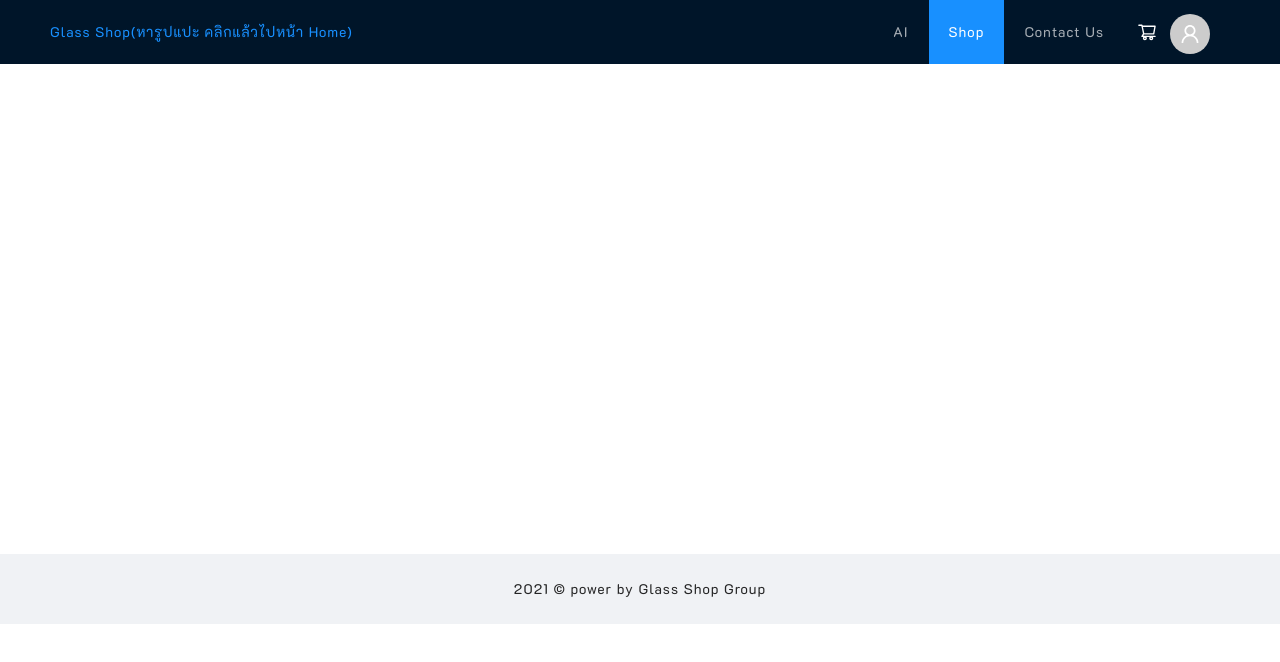
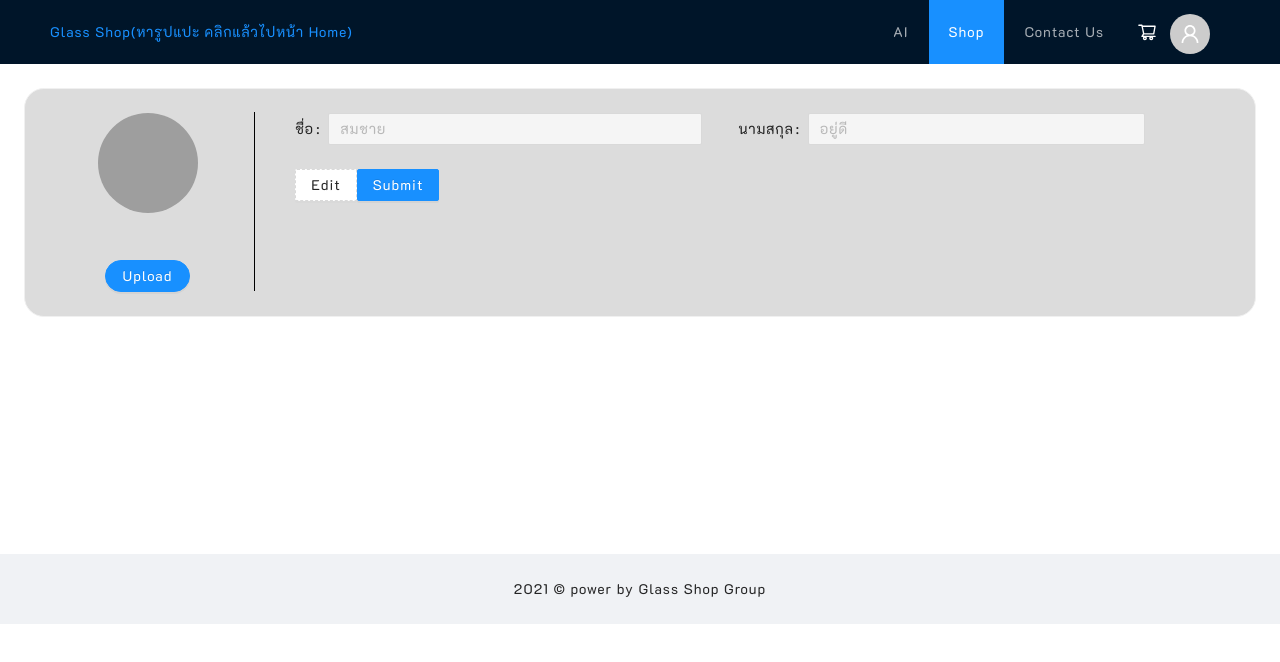
Before and after one commit to prkpwm/glasses_shop, a React (Create React App) app in the folder Client/my-app/: page /GlassShop/Profile in a window 1280 px wide. Shown: the top 662 px of the page. Built offline with nearby package versions, Linux system fonts and the light colour scheme; grey boxes are pictures that could not be loaded.

Commit message:
update Profile

```diff
--- a/Client/my-app/src/App.js
+++ b/Client/my-app/src/App.js
@@ -10,6 +10,7 @@ import Home from "./components/pages/Home/Home";
 import ShopHome from "./components/pages/Shop/ShopHome";
 import ContactusHome from "./components/pages/Contactus/ContactusHome";
 import Mycarthome from "./components/pages/Mycart/Mycarthome";
+import Profile from "./components/pages/UserInfo/Profile";
 import { Layout, Row, Col, Avatar, Space, Menu, Dropdown, Card, Button } from "antd";
 import { Link } from "react-router-dom";
 import { UserOutlined,ShoppingCartOutlined } from "@ant-design/icons";
@@ -23,7 +24,8 @@ const menu = (
 
 const menu1 = (
   <Menu>
-    <Menu.Item key="1">ตั้งค่าบัญชีผู้ใช้งาน</Menu.Item>
+    <Menu.Item key="1">
+              <Link to="/GlassShop/Profile">โปรไฟล์</Link></Menu.Item>
     <Menu.Divider />
     <Menu.Item key="3" onClick={() => { localStorage.clear(); window.location.replace("/") }}>ออกจากระบบ</Menu.Item>
   </Menu>
@@ -92,6 +94,7 @@ function App() {
             <Route exact path="/GlassShop/Shopping" component={ShopHome} />
             <Route exact path="/GlassShop/Contact" component={ContactusHome} />
             <Route exact path="/GlassShop/Mycart" component={Mycarthome} />
+            <Route exact path="/GlassShop/Profile" component={Profile} />
           </div>
         </Content>
         <Footer style={{ textAlign: "center" }}>
--- /dev/null
+++ b/Client/my-app/src/components/pages/UserInfo/Profile.js
@@ -0,0 +1,73 @@
+import React, { useState} from "react";
+import { Row, Col, Card, Avatar, Divider, Form, Input, Button } from "antd";
+
+function Profile() {
+    const [editform, seteditform] = useState(true);
+    const onFinish = (values) => {
+        console.log('Success:', values);
+    };
+
+    const onFinishFailed = (errorInfo) => {
+        console.log('Failed:', errorInfo);
+    };
+    return (
+        <div>
+            <Card style={{ backgroundColor: "#DCDCDC", borderRadius: 20, fontSize: 25 }}>
+                <Row>
+                    <Col span={4} style={{ textAlign: "center" }}>
+                        <Avatar src="https://zos.alipayobjects.com/rmsportal/ODTLcjxAfvqbxHnVXCYX.png" size={100} />
+                        <br /><br />
+                        <Button shape="round" type="primary">Upload</Button>
+                    </Col>
+                    <Col span={1}>
+                        <Divider type="vertical" style={{ backgroundColor: "black", height: "100%" }} />
+                    </Col>
+                    <Col span={18}>
+                        <Form
+                            name="basic"
+                            initialValues={{ Name: "สมชาย", Surname: "อยู่ดี" }}
+                            onFinish={onFinish}
+                            onFinishFailed={onFinishFailed}
+                        >
+                            <Row>
+                                <Col span={11}>
+                                    <Form.Item
+                                        label="ชื่อ"
+                                        name="Name"
+                                    >
+                                        <Input disabled={editform} />
+                                    </Form.Item>
+                                </Col>
+                                <Col span={1} />
+                                <Col span={11}>
+                                    <Form.Item
+                                        label="นามสกุล"
+                                        name="Surname"
+                                    >
+                                        <Input disabled={editform} />
+                                    </Form.Item>
+                                </Col>
+
+                                <Form.Item >
+                                    {editform?<Button type="dashed" onClick={() =>{seteditform(!editform)}}>
+                                        Edit
+                                     </Button>:
+                                     <Button type="danger" onClick={() =>{seteditform(!editform)}}>
+                                        Cancel
+                                     </Button>
+                                     }
+
+                                    <Button type="primary" htmlType="submit">
+                                        Submit
+                                    </Button>
+                                </Form.Item>
+                            </Row>
+                        </Form>
+                    </Col>
+                </Row>
+            </Card>
+        </div>
+    )
+}
+
+export default Profile
```
